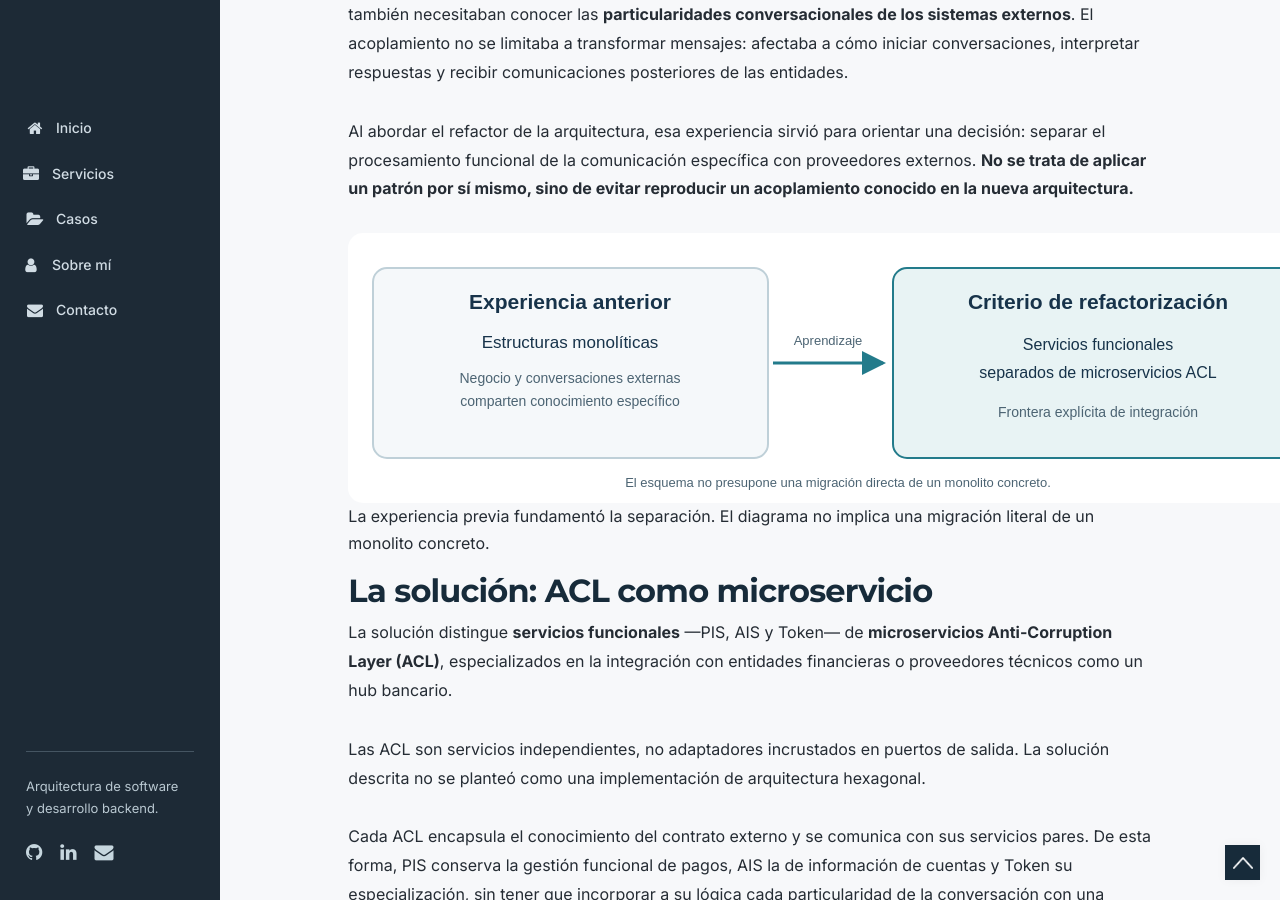
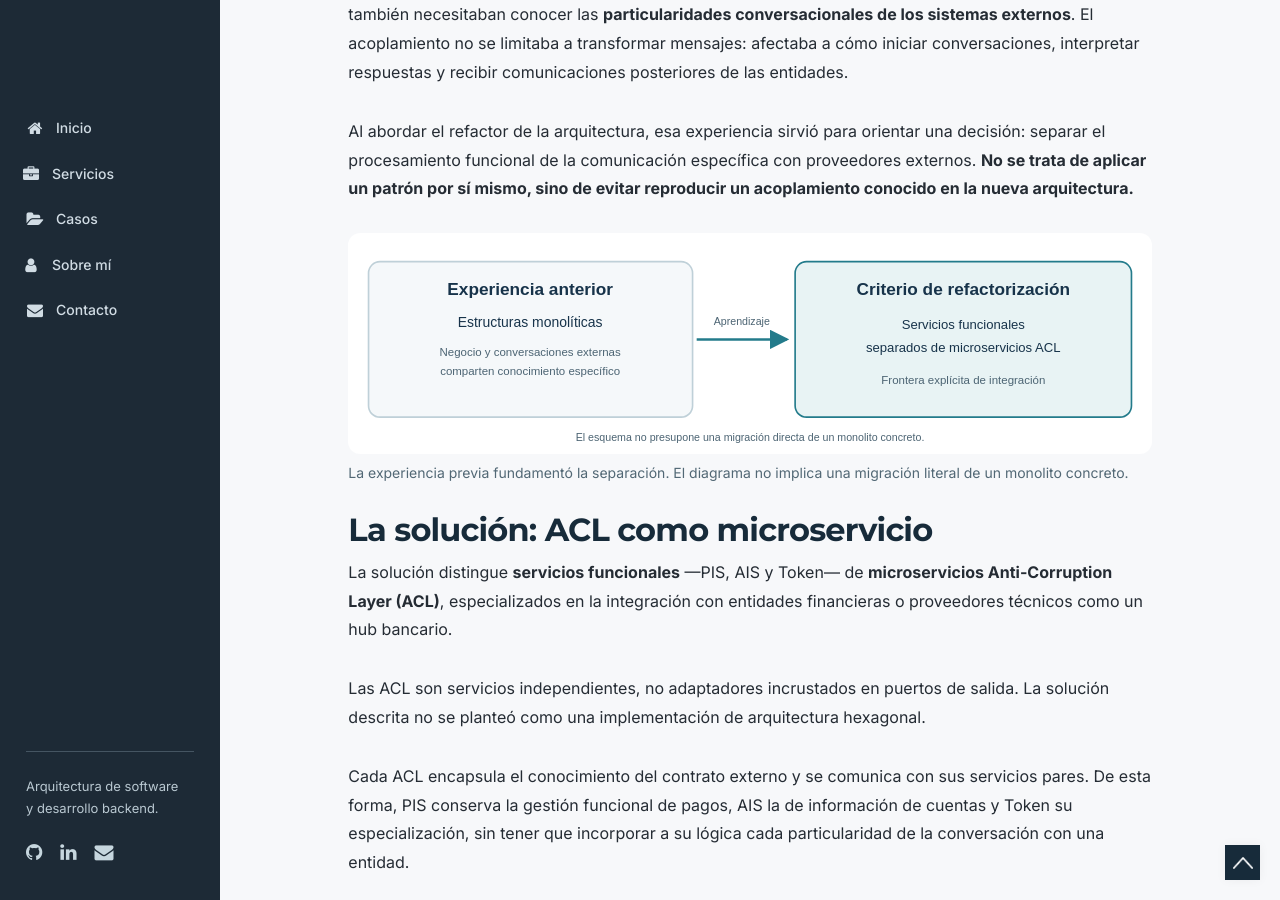
Before and after one commit to dabiz-me/dabiz.me, a Jekyll site: the page built from casos/integraciones.md, in a window 1280 px wide and 900 px high, scrolled down 462 px. Built offline with Jekyll 4.4.1, drawn with Linux system fonts in a browser that asks for light colours.

Commit message:
style(casos): diagramas ACL responsive

```diff
--- a/casos/integraciones.md
+++ b/casos/integraciones.md
@@ -11,9 +11,9 @@ En estructuras monolíticas anteriores, los componentes responsables de ejecutar
 
 Al abordar el refactor de la arquitectura, esa experiencia sirvió para orientar una decisión: separar el procesamiento funcional de la comunicación específica con proveedores externos. **No se trata de aplicar un patrón por sí mismo, sino de evitar reproducir un acoplamiento conocido en la nueva arquitectura.**
 
-<figure class="dabiz-acl-figure">
-  <img src="{{ '/assets/diagrams/caso-acl-evolucion.svg' | relative_url }}" alt="Evolución del criterio: experiencia con componentes monolíticos acoplados a conversaciones externas y posterior separación entre servicios funcionales y ACL." loading="lazy" width="980" height="270">
-  <figcaption>La experiencia previa fundamentó la separación. El diagrama no implica una migración literal de un monolito concreto.</figcaption>
+<figure class="dabiz-acl-figure" style="margin: 1.75rem 0; padding: 0;">
+  <img src="{{ '/assets/diagrams/caso-acl-evolucion.svg' | relative_url }}" alt="Evolución del criterio: experiencia con componentes monolíticos acoplados a conversaciones externas y posterior separación entre servicios funcionales y ACL." loading="lazy" style="display:block; max-width:100%; width:100%; height:auto;" width="980" height="270">
+  <figcaption style="font-size:0.875rem;line-height:1.5;color:#526875;margin-top:0.5rem;">La experiencia previa fundamentó la separación. El diagrama no implica una migración literal de un monolito concreto.</figcaption>
 </figure>
 
 ## La solución: ACL como microservicio
@@ -32,9 +32,9 @@ Cada ACL encapsula el conocimiento del contrato externo y se comunica con sus se
 
 Una operación funcional requiere comunicarse con una entidad. El servicio responsable se relaciona con la ACL correspondiente; esta adapta la petición al contrato externo y canaliza la comunicación. La respuesta vuelve a través de la misma frontera para que el servicio funcional continúe su proceso.
 
-<figure class="dabiz-acl-figure">
-  <img src="{{ '/assets/diagrams/caso-acl-salida.svg' | relative_url }}" alt="Comunicación saliente: PIS, AIS o Token solicitan una operación al microservicio ACL, este comunica con el banco y devuelve la respuesta." loading="lazy" width="980" height="265">
-  <figcaption>Salida y respuesta síncrona. Una respuesta inmediata del banco no implica necesariamente que el proceso funcional haya finalizado.</figcaption>
+<figure class="dabiz-acl-figure" style="margin: 1.75rem 0; padding: 0;">
+  <img src="{{ '/assets/diagrams/caso-acl-salida.svg' | relative_url }}" alt="Comunicación saliente: PIS, AIS o Token solicitan una operación al microservicio ACL, este comunica con el banco y devuelve la respuesta." loading="lazy" style="display:block; max-width:100%; width:100%; height:auto;" width="980" height="265">
+  <figcaption style="font-size:0.875rem;line-height:1.5;color:#526875;margin-top:0.5rem;">Salida y respuesta síncrona. Una respuesta inmediata del banco no implica necesariamente que el proceso funcional haya finalizado.</figcaption>
 </figure>
 
 **La ACL no decide el resultado de negocio.** Traduce las particularidades de comunicación sin atribuir a la entidad estados o confirmaciones que todavía no ha comunicado.
@@ -45,9 +45,9 @@ El otro lado es igual de importante. Algunas comunicaciones se originan en la en
 
 En lugar de obligar a PIS, AIS o Token a exponer y comprender los mecanismos propios de cada proveedor, la ACL recibe estas entradas, aplica el tratamiento que exige el contrato externo y comunica la información pertinente al servicio par.
 
-<figure class="dabiz-acl-figure">
-  <img src="{{ '/assets/diagrams/caso-acl-entrada.svg' | relative_url }}" alt="Comunicación entrante: el banco emite un callback o retorno, la ACL lo recibe y traduce, y comunica el resultado al servicio funcional correspondiente." loading="lazy" width="980" height="265">
-  <figcaption>Entrada externa por la ACL. La correlación, el protocolo interno y los mecanismos de entrega concretos dependen de la implementación.</figcaption>
+<figure class="dabiz-acl-figure" style="margin: 1.75rem 0; padding: 0;">
+  <img src="{{ '/assets/diagrams/caso-acl-entrada.svg' | relative_url }}" alt="Comunicación entrante: el banco emite un callback o retorno, la ACL lo recibe y traduce, y comunica el resultado al servicio funcional correspondiente." loading="lazy" style="display:block; max-width:100%; width:100%; height:auto;" width="980" height="265">
+  <figcaption style="font-size:0.875rem;line-height:1.5;color:#526875;margin-top:0.5rem;">Entrada externa por la ACL. La correlación, el protocolo interno y los mecanismos de entrega concretos dependen de la implementación.</figcaption>
 </figure>
 
 El servicio funcional conserva la responsabilidad de sus transiciones de negocio. En particular, un retorno de navegador o callback no debe interpretarse automáticamente como prueba de ejecución definitiva de un pago.
```
